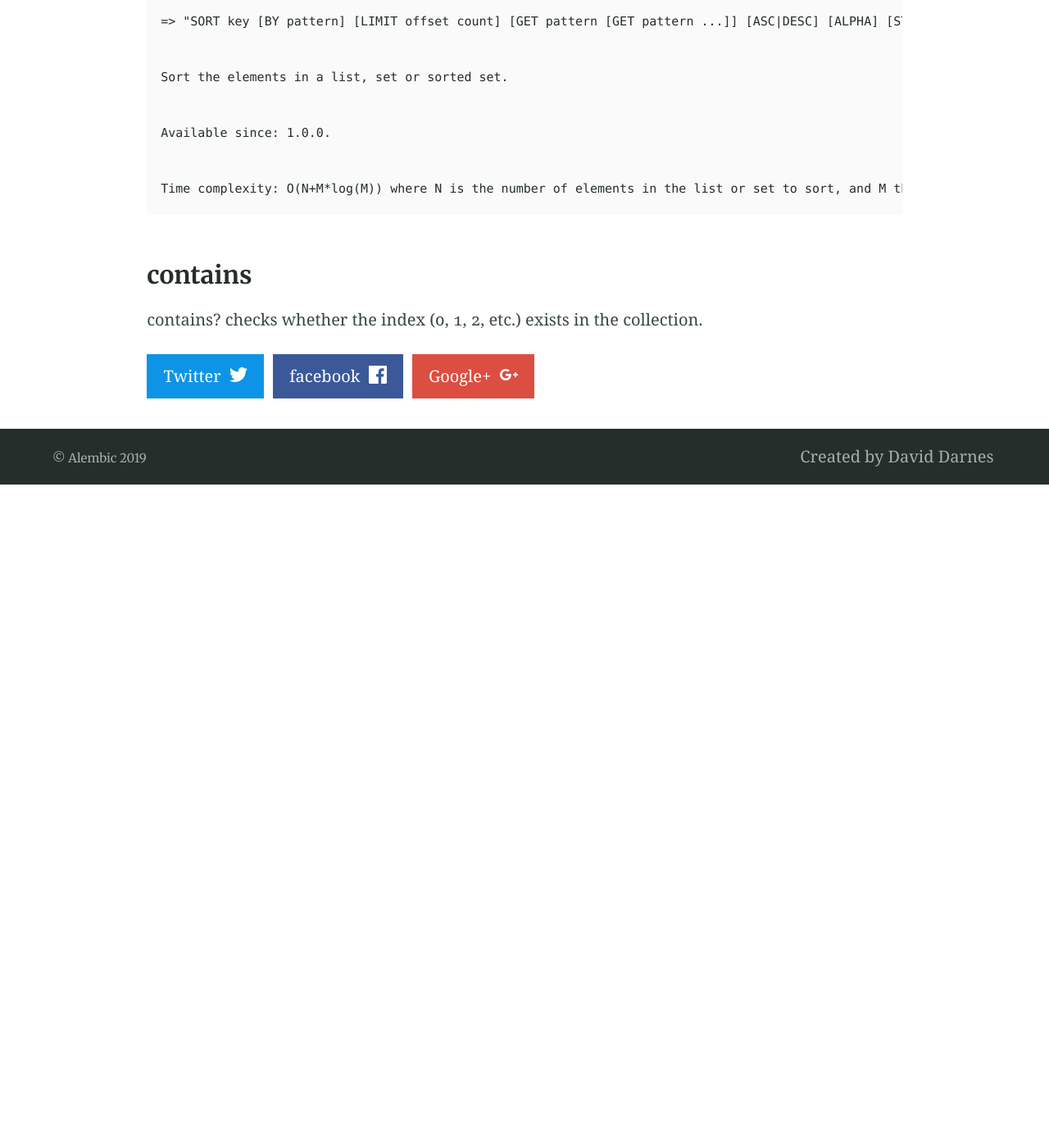
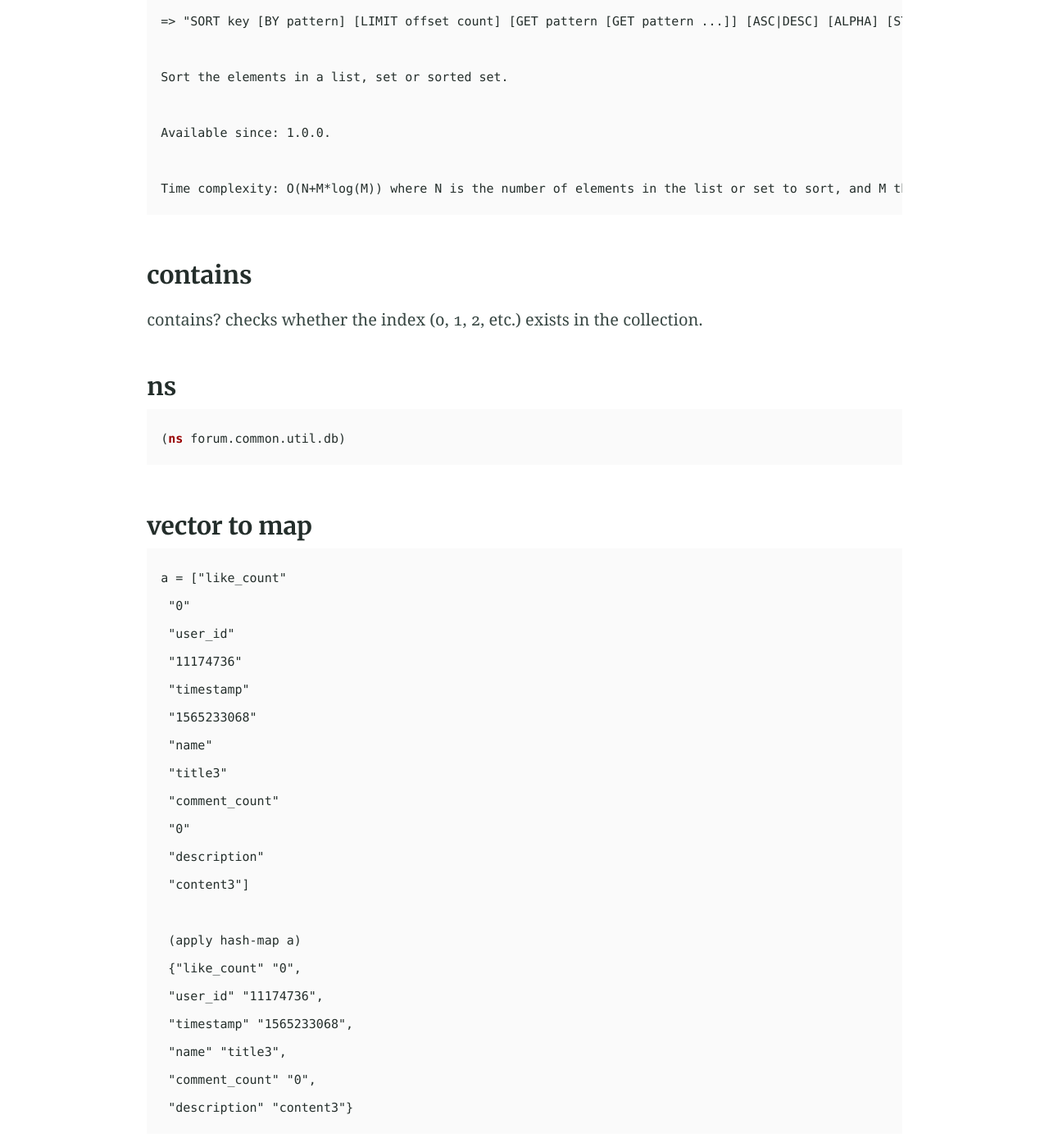
Before and after one commit to wudixm/wudixm.github.io, a Jekyll site: the page built from _posts/2018-10-17-Clojure-Atom.md, in a window 1280 px wide and 1400 px high, scrolled down 27026 px. Shown: the whole window at 82% size. Built offline with Jekyll 4.4.1, drawn with Linux system fonts in a browser that asks for light colours; our own code applies the rules of GitHub Pages for plain Markdown files; before the commit the page ends 27617 px from its top, so only the background shows below that.

Commit message:
clojure ns and (apply hash-map vector)

````diff
--- a/_posts/2018-10-17-Clojure-Atom.md
+++ b/_posts/2018-10-17-Clojure-Atom.md
@@ -778,3 +778,34 @@ Time complexity: O(N+M*log(M)) where N is the number of elements in the list or
 
 ### contains
 contains? checks whether the index (0, 1, 2, etc.) exists in the collection.
+
+### ns
+
+```clojure
+(ns forum.common.util.db)
+```
+
+### vector to map
+
+```
+a = ["like_count"
+ "0"
+ "user_id"
+ "11174736"
+ "timestamp"
+ "1565233068"
+ "name"
+ "title3"
+ "comment_count"
+ "0"
+ "description"
+ "content3"]
+
+ (apply hash-map a)
+ {"like_count" "0",
+ "user_id" "11174736",
+ "timestamp" "1565233068",
+ "name" "title3",
+ "comment_count" "0",
+ "description" "content3"}
+```
````
